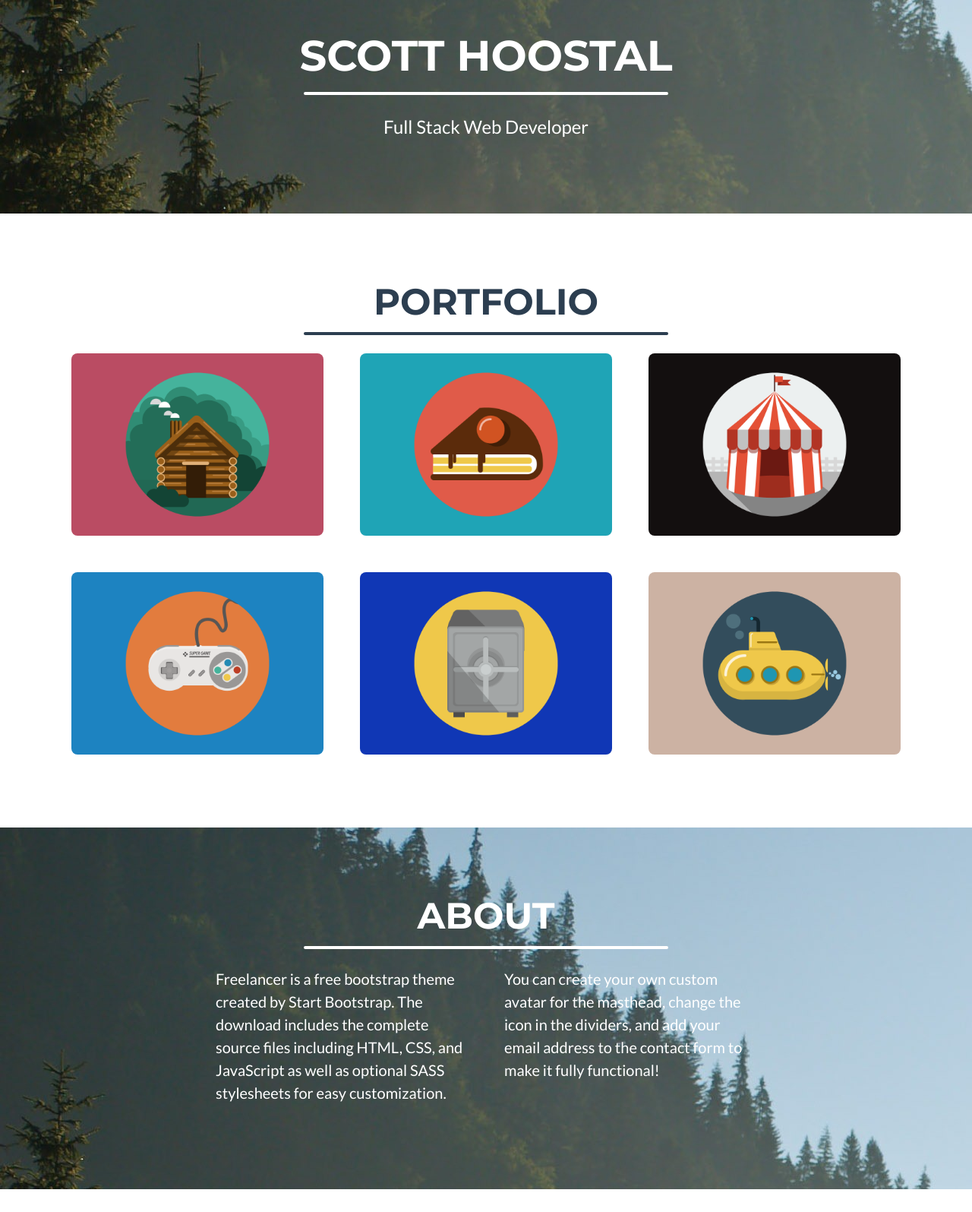
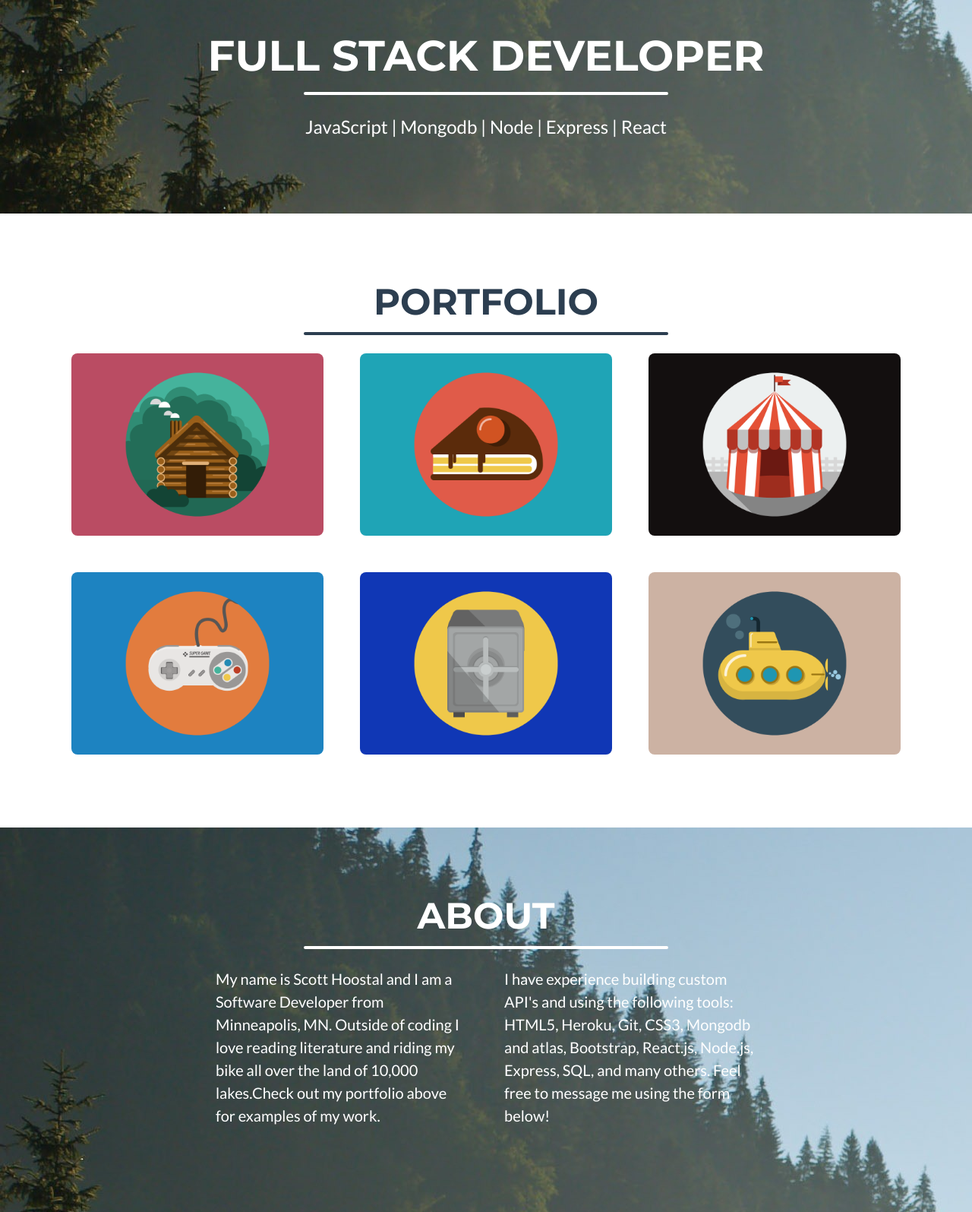
Before and after one commit to 500inthegraveyard/ScottPortfolio, a website: page dist/index.html in a window 1280 px wide. Shown: the part 480-2075 px from the top of the page at 76% size. Drawn offline with nearby package versions, Linux system fonts and the light colour scheme.

Commit message:
with front end update

```diff
--- a/dist/index.html
+++ b/dist/index.html
@@ -5,7 +5,7 @@
         <meta name="viewport" content="width=device-width, initial-scale=1, shrink-to-fit=no" />
         <meta name="description" content="" />
         <meta name="author" content="" />
-        <title>Freelancer - Start Bootstrap Theme</title>
+        <title>Scott Portfolio</title>
         <!-- Favicon-->
         <link rel="icon" type="image/x-icon" href="assets/img/favicon.ico" />
         <!-- Font Awesome icons (free version)-->
@@ -40,7 +40,7 @@
                 <!-- Masthead Avatar Image-->
                 <img class="masthead-avatar mb-5" src="assets/img/ProfPicRounded.png" alt="" />
                 <!-- Masthead Heading-->
-                <h1 class="masthead-heading text-uppercase mb-0">Scott Hoostal</h1>
+                <h1 class="masthead-heading text-uppercase mb-0">Full Stack Developer</h1>
                 <!-- Icon Divider-->
                 <div class="divider-custom divider-light">
                     <div class="divider-custom-line"></div>
@@ -48,7 +48,7 @@
                     <!-- <div class="divider-custom-line"></div> -->
                 </div>
                 <!-- Masthead Subheading-->
-                <p class="masthead-subheading font-weight-light mb-0">Full Stack Web Developer</p>
+                <p class="masthead-subheading font-weight-light mb-0">JavaScript | Mongodb | Node | Express | React</p>
             </div>
         </header>
         <!-- Portfolio Section-->
@@ -134,8 +134,8 @@
                 </div>
                 <!-- About Section Content-->
                 <div class="row">
-                    <div class="col-lg-4 ml-auto"><p class="lead">Freelancer is a free bootstrap theme created by Start Bootstrap. The download includes the complete source files including HTML, CSS, and JavaScript as well as optional SASS stylesheets for easy customization.</p></div>
-                    <div class="col-lg-4 mr-auto"><p class="lead">You can create your own custom avatar for the masthead, change the icon in the dividers, and add your email address to the contact form to make it fully functional!</p></div>
+                    <div class="col-lg-4 ml-auto"><p class="lead">My name is Scott Hoostal and I am a Software Developer from Minneapolis, MN. Outside of coding I love reading literature and riding my bike all over the land of 10,000 lakes.Check out my portfolio above for examples of my work.</p></div>
+                    <div class="col-lg-4 mr-auto"><p class="lead"> I have experience building custom API's and using the following tools: HTML5, Heroku, Git, CSS3, Mongodb and atlas, Bootstrap, React.js, Node.js, Express, SQL, and many others. Feel free to message me using the form below!</p></div>
                 </div>
                 <!-- About Section Button-->
                 <!-- <div class="text-center mt-4">
@@ -214,7 +214,7 @@
                     <!-- Footer Social Icons-->
                     <div class="col-lg-4 mb-5 mb-lg-0">
                         <h4 class="text-uppercase mb-4">Resume and Links</h4>
-                        <a class="btn btn-outline-light btn-social mx-1" href="#!"><i  class="fa fa-file-pdf"></i></a>
+                        <a class="btn btn-outline-light btn-social mx-1" href="ScottHoostalResume.pdf" download><i  class="fa fa-file-pdf"></i></a>
                         <a class="btn btn-outline-light btn-social mx-1" href="https://github.com/500inthegraveyard"><i class="fab fa-fw fa-github"></i></a>
                         <a class="btn btn-outline-light btn-social mx-1" href="https://www.linkedin.com/in/scott-hoostal-446458157/"><i class="fab fa-fw fa-linkedin-in"></i></a>
                         <!-- <a class="btn btn-outline-light btn-social mx-1" href="#!"><i class="fab fa-fw fa-dribbble"></i></a> -->
```
Also changed, not shown: 1 other file.
